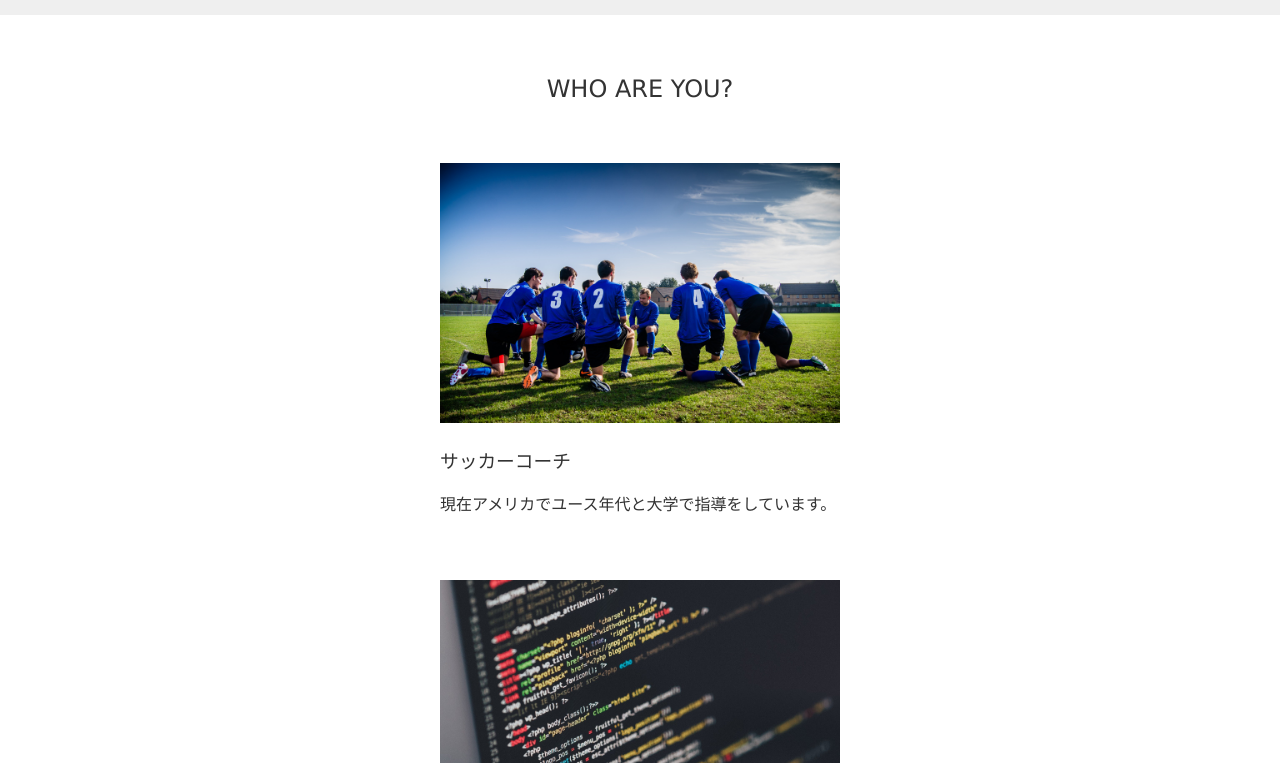
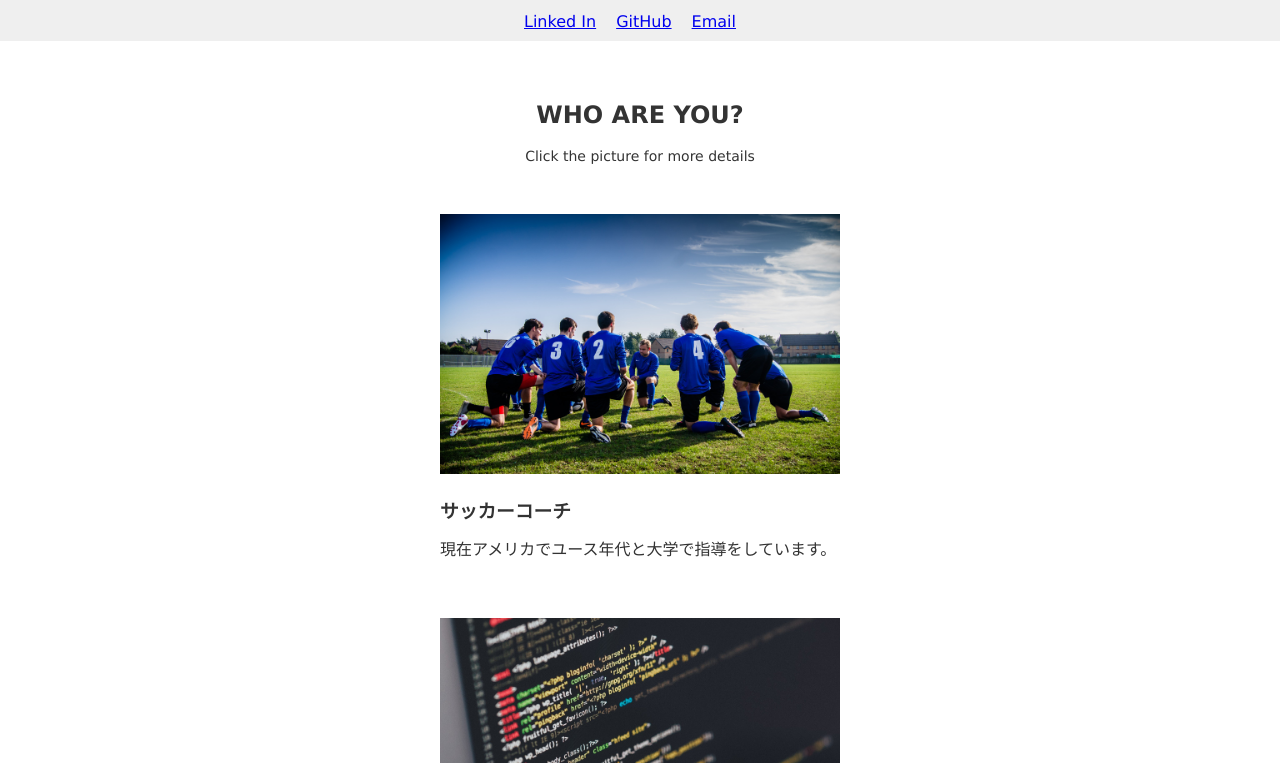
Before and after one commit to maki20/My-Portofolio, a plain HTML site: page index.html in a window 1280 px wide. Shown: the part 316-1079 px from the top of the page. Drawn offline with Linux system fonts and the light colour scheme.

Commit message:
Added links

```diff
--- a/index.html
+++ b/index.html
@@ -18,7 +18,7 @@
       <div class="info">
         <h1>古賀　牧之</h1>
         <h1>Makiyuki Koga</h1>
-        <p>UI/UXデザイナー見習い & サッカーコーチです。</p>
+        <p>フロントエンドのエンジニア見習い <br> & サッカーコーチです。</p>
         <ul>
           <li>
            <a href="https://michiganwolves.com/coach-maki-koga/" target="_blank">
@@ -39,8 +39,15 @@
     </div>
   </header>
 
+  <div id="nav">
+    <a href="https://www.linkedin.com/in/makiyuki-koga/" target="_blank">Linked In</a>
+    <a href="https://github.com/maki20" target="_blank">GitHub</a>
+    <a href="mailto:makiselecao@gmail.com" target="_blank">Email</a>
+  </div>
+
   <section class="works">
-  <h1>WHO ARE YOU?</h2>
+  <h1>WHO ARE YOU?</h1>
+  <h4>Click the picture for more details</h4>
 
 
   <section>
@@ -66,12 +73,11 @@
 
 
 　<section>
+  <iframe width="400" height="260" src="https://www.youtube.com/embed/jF_001dd-vQ" frameborder="0" allow="accelerometer; autoplay; clipboard-write; encrypted-media; gyroscope; picture-in-picture" allowfullscreen></iframe>
 
-  <img src="MyPortfolio/img/Journey.jpg" width="400" height="260" alt="神経衰弱の紹介画像">
+  <h1>YouTuber</h1>
 
-  <h1>探検家</h1>
-
-  <p>まだ見ぬ景色を求めて！</p>
+  <p>アメリカのサッカーに関して、ユース年代から代表までを網羅。</p>
 
   </section>
 
@@ -81,6 +87,7 @@
 
 
   <footer>
+
     <p>(c)maki.com</c></p>
   </footer>
 
--- a/styles.css
+++ b/styles.css
@@ -10,7 +10,7 @@ body {
 header {
   background-color: #efefef;
   padding-top: 32px;
-  padding-bottom: 32px;
+  padding-bottom: 5px;
 }
 
 .container {
@@ -58,6 +58,18 @@ header {
   margin: 10px;
 }
 
+#nav {
+  list-style-type: none;
+  display: flex;
+  justify-content: center;
+  background-color: #efefef;
+}
+
+#nav a{
+  padding-right: 20px;
+  padding-bottom: 10px;
+}
+
 .works {
   width: 400px;
   margin-left: auto;
@@ -65,11 +77,11 @@ header {
 }
 
 .works > h1{
-  font-weight: normal;
+  font-weight: bold;
   font-size: 24px;
   text-align: center;
   margin-top: 60px;
-  margin-bottom: 60px;
+  margin-bottom: 0px;
 }
 
 .works > section {
@@ -77,23 +89,38 @@ header {
 }
 
 .works > section > h1 {
-  font-weight: normal;
+  font-weight: bold;
 
 }
 
+.works h4 {
+  display: flex;
+  justify-content: center;
+  margin-bottom: 50px;
+  font-weight: normal;
+  font-size: 14px;
+}
+
 .works p {
-  line-height: 1.8;
+  line-height: 1;
+  width: 505px;
+
 }
 
 
 footer {
   background-color:#efefef;
   height: 250px;
+  z-index: 0;
 }
 
+
 footer p{
-  align-items: bottom;
-  text-align: center;
+  text-align:;
   font-size: 14px;
   color:black;
+  display: flex;
+  flex-direction: row;
+  justify-content: space-around;
+  align-content: flex-end;
 }
```
Also changed, not shown: MyPortfolio/img/あっかんべー.jpg (added).
